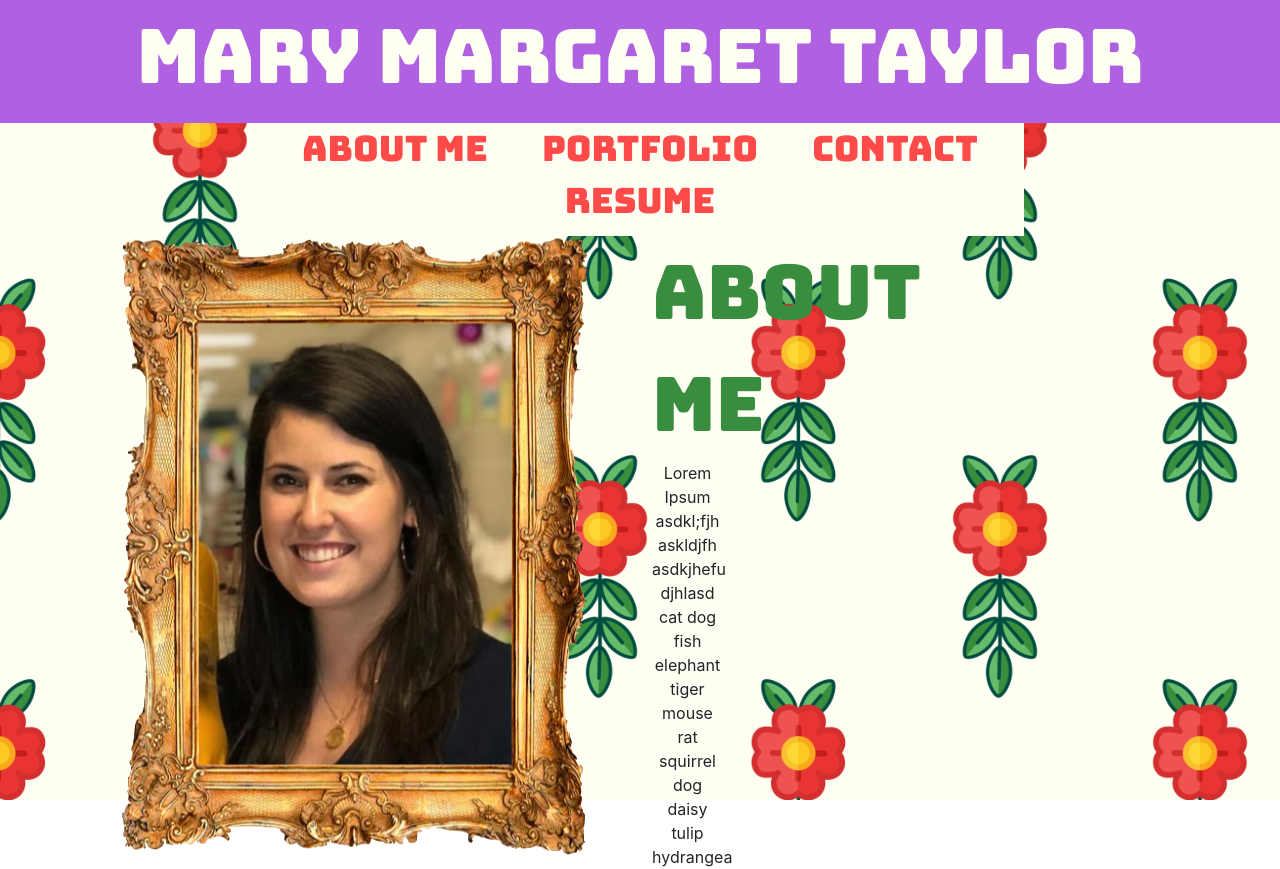
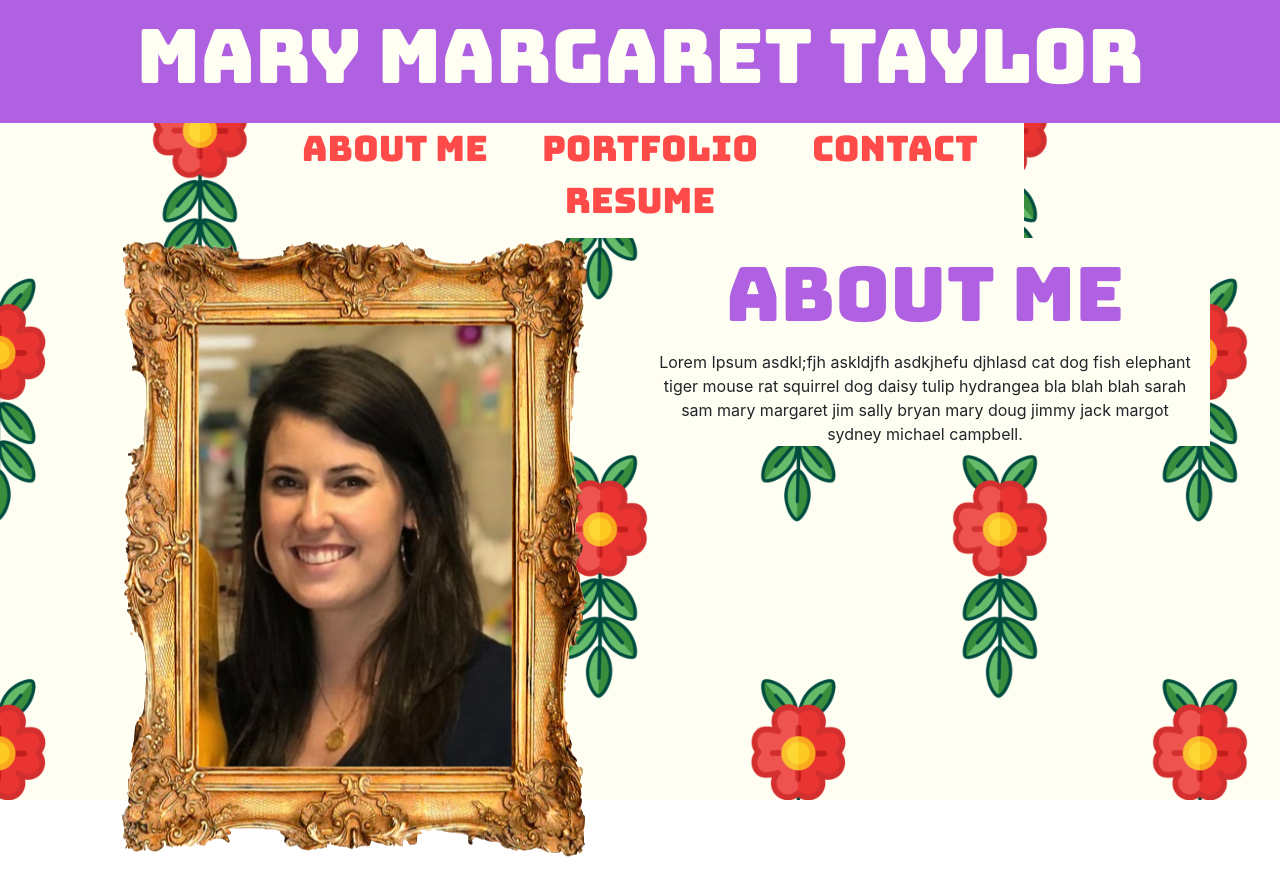
Before and after one commit to mmtaylor7/portfolio-react, a React (Create React App) app: page / in a window 1280 px wide. Shown: the top 869 px of the page. Built offline with nearby package versions, Linux system fonts and the light colour scheme.

Commit message:
fixed columns on about me

```diff
--- a/src/components/NavBar/NavBar.css
+++ b/src/components/NavBar/NavBar.css
@@ -8,7 +8,7 @@
   margin-left: 20%;
   margin-right: 20%;
   background-color: #fefef2;
-  padding-bottom: 8px;
+  padding-bottom: 10px;
 }
 .navBarFont {
   margin: 27px 27px 27px 27px;
--- a/src/pages/AboutMe/AboutMe.css
+++ b/src/pages/AboutMe/AboutMe.css
@@ -11,10 +11,11 @@
 .page-title {
   font-family: "Bungee", cursive;
   font-size: 75px;
-  color: #398d3f;
+  color: #b061e2;
   /* background-color: #fefef2; */
   background: #fefef2;
 }
 
 .about-text {
+  background: #fefef2;
 }
--- a/src/pages/AboutMe/AboutMe.js
+++ b/src/pages/AboutMe/AboutMe.js
@@ -16,15 +16,15 @@ function AboutMe() {
           />
         </Col>
         <Col sm={12} lg={6}>
-          <Row sm={12} lg={6}>
+          <Row sm={12}>
             <div className="page-title">
               <div className="page-title">About Me</div>
               <div></div>
             </div>
           </Row>
-          <Row sm={12} md={6}>
-            <div className="about-text sm-2">
-              <div className="about-text sm-2">
+          <Row sm={12}>
+            <div className="about-text">
+              <div className="about-text">
                 Lorem Ipsum asdkl;fjh askldjfh asdkjhefu djhlasd cat dog fish
                 elephant tiger mouse rat squirrel dog daisy tulip hydrangea bla
                 blah blah sarah sam mary margaret jim sally bryan mary doug
```
